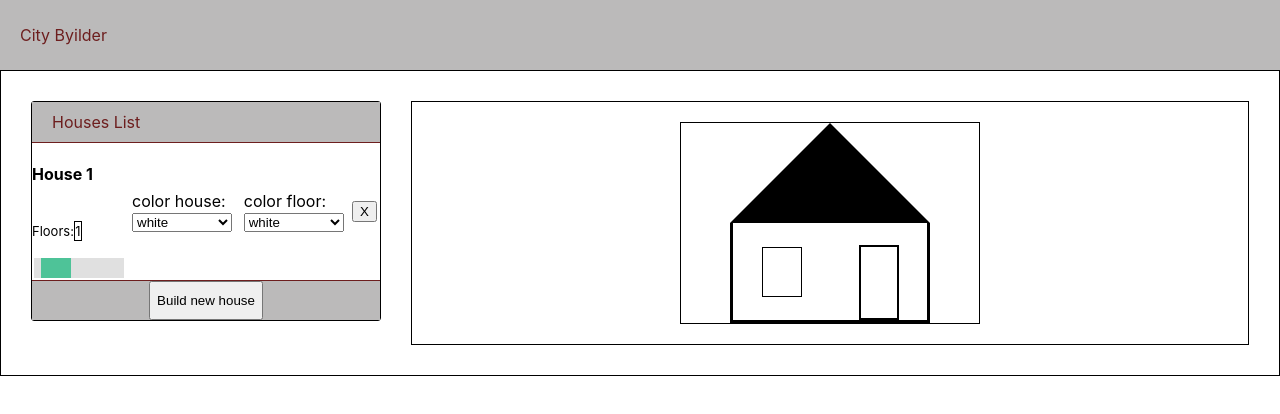
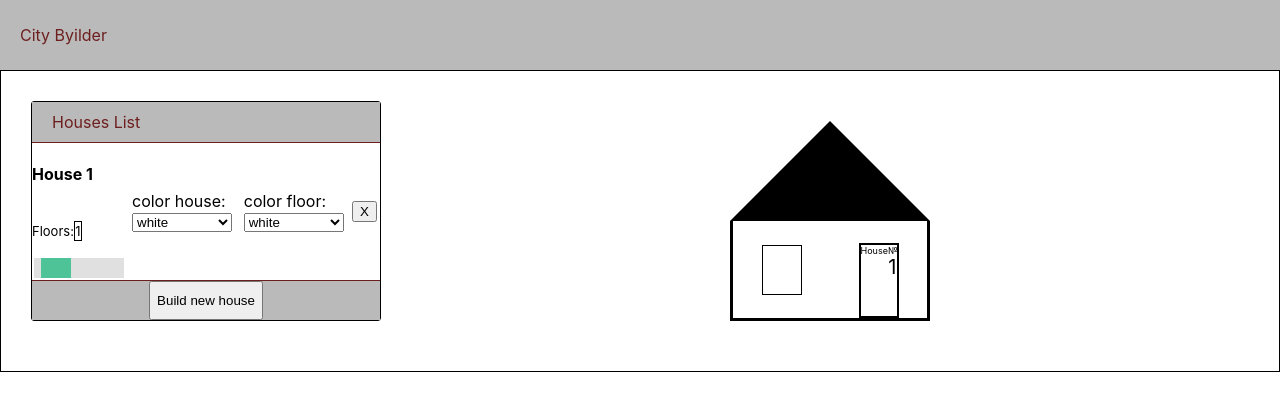
Before and after one commit to KhazanAlexey/HouseBulider, a React (Create React App) app: page / in a window 1280 px wide. Shown: the top 414 px of the page. Built offline with nearby package versions, Linux system fonts and the light colour scheme.

Commit message:
add house number on door

```diff
--- a/src/App.module.scss
+++ b/src/App.module.scss
@@ -65,7 +65,7 @@
       }
     }
     .placeForHouses{
-      border: 1px solid;
+      //border: 1px solid;
       width: 70%;
       margin-left: 30px;
       display: flex;
--- a/src/App.tsx
+++ b/src/App.tsx
@@ -6,14 +6,14 @@ import {addHouseAC, HouseType,} from "./state/houses-reducer";
 import Controls from "./Controls/Controls";
 import {v1} from "uuid";
 import {addFloorAC} from "./state/floor-reducer";
-import {useCallback, useEffect, useLayoutEffect, useState} from "react";
+import {useCallback, useEffect,  useState} from "react";
 
 function App() {
     const lastnum = useSelector<AppRootStateType, number>(state => state.houses[state.houses.length-1].houseNumber)
 
     useEffect(() => {
         setnumberHouse((lastnum+1))
-    }, [])
+    }, [lastnum])
 
     const [numberHouse, setnumberHouse] = useState(lastnum)
 
@@ -61,7 +61,7 @@ function App() {
                         let f = floors[h.houseID]
 
 
-                        return <House f={f} key={h.houseID}/>
+                        return <House f={f} houseNumber={h.houseNumber} key={h.houseID}/>
 
 
                     })
--- a/src/House/Hall/Door/Door.module.scss
+++ b/src/House/Hall/Door/Door.module.scss
@@ -4,4 +4,13 @@
   background: white;
   border: 2px solid;
   align-self: flex-end;
+  align-items: center;
+  font-size: 9px;
+  position: relative;
+  .number{
+    position: absolute;
+    right: 0px;
+    font-size: 20px;
+    top: 10px;
+  }
 }
--- a/src/House/Hall/Door/Door.tsx
+++ b/src/House/Hall/Door/Door.tsx
@@ -1,9 +1,12 @@
 import s from './Door.module.scss'
-
-function Door() {
+type PropsType={
+    houseNumber:number
+}
+function Door({houseNumber}:PropsType) {
     return (
 
         <div className={s.door}>
+           House№ <div className={s.number} >{houseNumber}</div>
         </div>
     );
 }
--- a/src/House/Hall/Hall.tsx
+++ b/src/House/Hall/Hall.tsx
@@ -3,6 +3,7 @@ import Door from "./Door/Door";
 import styled from "styled-components";
 type PtopsType={
     color: string
+    houseNumber:number
 }
 function Hall(props:PtopsType) {
     const StyledHall = styled.div`
@@ -21,7 +22,7 @@ function Hall(props:PtopsType) {
     return (
         <StyledHall >
             <Window/>
-            <Door/>
+            <Door houseNumber={props.houseNumber}/>
         </StyledHall>
     );
 }
--- a/src/House/House.module.scss
+++ b/src/House/House.module.scss
@@ -1,6 +1,6 @@
 .house{
   width: 300px;
-  border: 1px solid;
+  //border: 1px solid;
   display: flex;
   flex-direction: column;
   align-items: center;
--- a/src/House/House.tsx
+++ b/src/House/House.tsx
@@ -7,6 +7,7 @@ import { FloorType} from "../state/floor-reducer";
 type PropsType = {
     key: any
     f: Array<FloorType>
+    houseNumber:number
 
 }
 
@@ -17,7 +18,7 @@ function House(props: PropsType) {
         <div className={style.house}>
             <Roof/>
             {props.f.map(f => {
-                    return f.door ?  <Hall  color={f.color}/>:<Floor key={f.Floorid} color={f.color}/>
+                    return f.door ?  <Hall houseNumber={props.houseNumber} color={f.color}/>:<Floor key={f.Floorid} color={f.color}/>
                        }
             )}
 
--- a/src/House/Roof/Roof.tsx
+++ b/src/House/Roof/Roof.tsx
@@ -4,6 +4,7 @@ function Roof() {
     return (
 
        <div className={s.roof}>
+
        </div>
     );
 }
--- a/src/state/floor-reducer.ts
+++ b/src/state/floor-reducer.ts
@@ -43,7 +43,7 @@ export const floorReducer = (state: FloorStateType = initialState, action: Actio
             const stateCopy = {...state}
             let currentHouseFloors = stateCopy[action.Houseid];
             let newColoredFloors=currentHouseFloors.map(f=>
-                f.color=="white"? {...f,color: action.color}:{...f}
+                f.color==="white"? {...f,color: action.color}:{...f}
             )
 
             stateCopy[action.Houseid] = [...newColoredFloors]
--- a/src/state/houses-reducer.ts
+++ b/src/state/houses-reducer.ts
@@ -46,7 +46,7 @@ export const housesReducer = (state: Array<HouseType> = initialState, action: Ac
 
         case 'REMOVE-HOUSE': {
 
-             return state.filter(h => h.houseID != action.houseID)
+             return state.filter(h => h.houseID !== action.houseID)
         }
 
         default:
```
